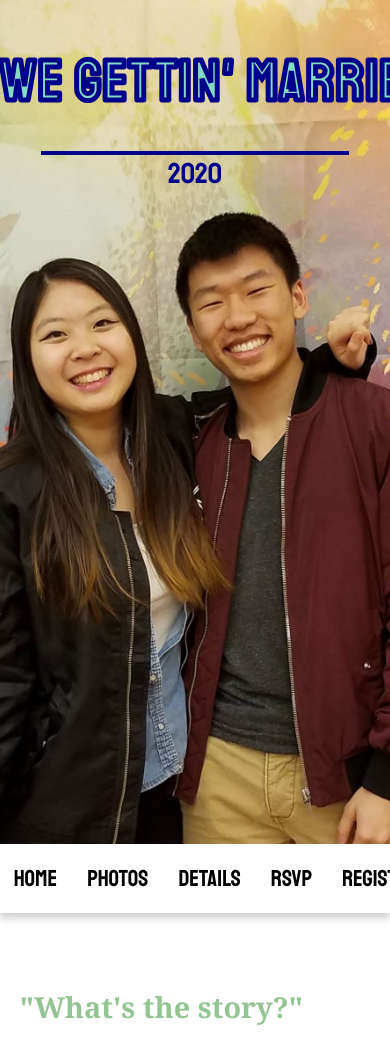
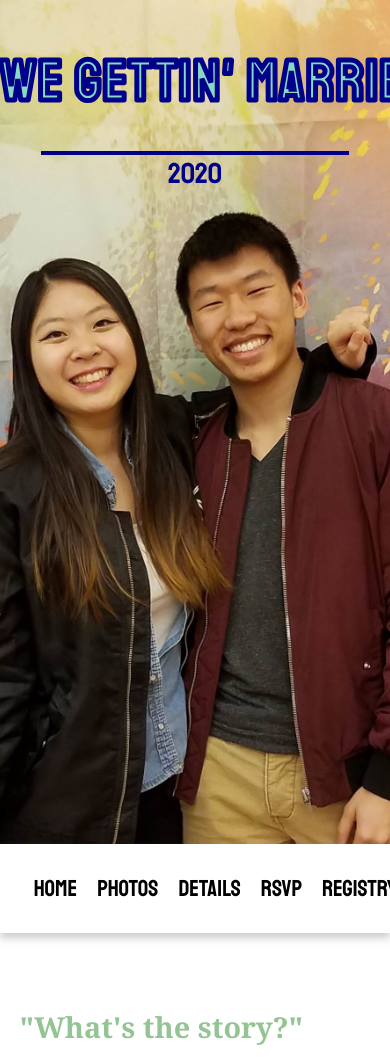
Before and after one commit to mlee138/WeddingSite, a React (Create React App) app: page / in a window 390 px wide. Shown: the top 1061 px of the page. Built offline with nearby package versions, Linux system fonts and the light colour scheme.

Commit message:
tweak nav bar mobile screen

```diff
--- a/src/stylesheets/App.css
+++ b/src/stylesheets/App.css
@@ -156,8 +156,8 @@ footer {
   main {
     padding: 50px 5%;
   }
-  nav ul li {
-    margin: 0;
+  nav ul li a {
+    padding: 0;
   }
 }
 
--- a/src/stylesheets/App.scss
+++ b/src/stylesheets/App.scss
@@ -109,7 +109,7 @@ footer {
 @media screen and (max-width: 800px){
     .App header svg { font-size: 3em; width: 435px;}
     main { padding: 50px 5%; }
-    nav ul li{ margin: 0; }
+    nav ul li a{ padding: 0; }
 }
 
 @keyframes headerText {
```
Also changed, not shown: 1 other file (tests, documents, lock files or other folders).
